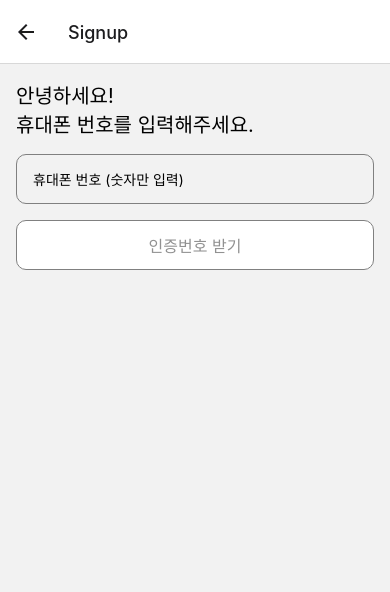
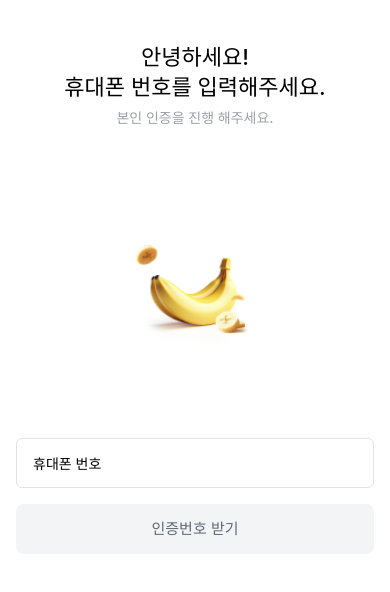
Before and after one commit to UVC-InternShip/project_FE, a React Native app: screen /Signup in a window 390 px wide. Shown: the top 592 px of the page. Built offline with nearby package versions, Linux system fonts and the light colour scheme; no server answers.

Commit message:
🎨 회원가입 페이지 디자인

```diff
--- a/App.tsx
+++ b/App.tsx
@@ -115,7 +115,7 @@ export default function App(): JSX.Element {
           ) : (
             <Stack.Screen name="Auth" component={AuthPage} options={{headerShown: false}} />
           )}
-          <Stack.Screen name="Signup">
+          <Stack.Screen name="Signup" options={{headerShown: false}}>
             {props => <SignupPage {...props} isNavigatorReady={isNavigatorReady} />}
           </Stack.Screen>
           <Stack.Screen name="Search" component={SearchPage} />
--- a/src/page/auth/SignupPage.tsx
+++ b/src/page/auth/SignupPage.tsx
@@ -8,6 +8,7 @@ import {isLoggedInAtom} from '../../store/atom/auth';
 import axios from 'axios';
 import {API_URL} from '../../../config';
 import AsyncStorage from '@react-native-async-storage/async-storage';
+import LocalImage from '../../components/common/LocalImage';
 
 interface SignupPageProps {
   navigation: NavigationProp<any>;
@@ -102,19 +103,28 @@ function SignupPage({navigation, isNavigatorReady}: SignupPageProps): JSX.Elemen
     }
   }, [isNavigatorReady, isLogin, navigation]);
   return (
-    <View style={styles.container}>
+    <View style={styles.outerContainer}>
+      <View style={styles.topContainer}>
         <View style={styles.textContainer}>
-        <Typo color="black" fontSize={20}>
+          <Typo color="black" fontSize={22} style={styles.text}>
             안녕하세요!
           </Typo>
-        <Typo color="black" fontSize={20}>
+          <Typo color="black" fontSize={22} style={styles.text}>
             휴대폰 번호를 입력해주세요.
           </Typo>
+          <Typo color="black" fontSize={14} style={styles.subText}>
+            본인 인증을 진행 해주세요.
+          </Typo>
         </View>
+        <View style={styles.imgContainer}>
+          <LocalImage localAsset={require('../../assets/banana.png')} width={150} height={100} />
+        </View>
+      </View>
+      <View style={styles.bottomContainer}>
         <View style={styles.inputContainer}>
           <TextInput
             style={styles.input}
-          placeholder="휴대폰 번호 (숫자만 입력)"
+            placeholder="휴대폰 번호"
             value={phoneNumber}
             onChangeText={setPhoneNumber}
             keyboardType="numeric"
@@ -122,7 +132,7 @@ function SignupPage({navigation, isNavigatorReady}: SignupPageProps): JSX.Elemen
         </View>
 
         <CustomButton onPress={pressSendBtn} style={styles.button} disabled={!activateBtn}>
-        <Typo color={activateBtn ? 'black' : '#919191'} fontSize={16}>
+          <Typo color={activateBtn ? 'black' : '#606a74'} fontSize={15} style={styles.buttonText}>
             인증번호 받기
           </Typo>
         </CustomButton>
@@ -136,7 +146,7 @@ function SignupPage({navigation, isNavigatorReady}: SignupPageProps): JSX.Elemen
               keyboardType="numeric"
             />
             <CustomButton onPress={checkAuthCode} style={styles.button}>
-            <Typo color="black" fontSize={16}>
+              <Typo color="black" fontSize={15}>
                 인증번호 확인
               </Typo>
             </CustomButton>
@@ -150,23 +160,48 @@ function SignupPage({navigation, isNavigatorReady}: SignupPageProps): JSX.Elemen
               value={nickname}
               onChangeText={setNickname}
             />
-          <CustomButton onPress={pressSingUp} style={styles.button}>
-            <Typo color="black" fontSize={16}>
+            <CustomButton onPress={pressSingUp} style={styles.signupButton}>
+              <Typo color="black" fontSize={15} style={styles.signupText}>
                 회원가입
               </Typo>
             </CustomButton>
           </View>
         )}
       </View>
+    </View>
   );
 }
 
 const styles = StyleSheet.create({
-  container: {
+  outerContainer: {
     paddingHorizontal: 16,
+    backgroundColor: 'white',
+    flex: 1,
+  },
+  topContainer: {
+    flex: 1,
+  },
+  imgContainer: {
+    justifyContent: 'center',
+    alignItems: 'center',
+    flex: 3,
   },
   textContainer: {
-    paddingTop: 16,
+    flex: 2,
+    justifyContent: 'center',
+    alignItems: 'center',
+  },
+  text: {
+    fontWeight: 500,
+    lineHeight: 30,
+  },
+  subText: {
+    fontWeight: 500,
+    color: '#9BA1AA',
+    marginTop: 5,
+  },
+  bottomContainer: {
+    flex: 1,
   },
   inputContainer: {
     marginTop: 16,
@@ -175,19 +210,37 @@ const styles = StyleSheet.create({
     width: '100%',
     paddingHorizontal: 16,
     borderWidth: 1,
-    borderColor: 'gray',
-    borderRadius: 10,
+    borderColor: '#E1E3E6',
+    color: 'black',
+    borderRadius: 6,
     height: 50,
   },
   button: {
     width: '100%',
-    borderWidth: 1,
+    backgroundColor: '#f2f4f6',
     marginTop: 16,
     borderColor: 'gray',
     alignItems: 'center',
     justifyContent: 'center',
-    borderRadius: 10,
+    borderRadius: 8,
     height: 50,
+  },
+  buttonText: {
+    lineHeight: 20,
+  },
+  signupButton: {
+    width: '100%',
+    backgroundColor: '#FDEE55',
+    marginTop: 16,
+    borderColor: 'gray',
+    alignItems: 'center',
+    justifyContent: 'center',
+    borderRadius: 8,
+    height: 50,
+  },
+  signupText: {
+    lineHeight: 20,
+    color: '#1a1b1f',
   },
 });
 
```
Also changed, not shown: src/assets/banana.png (added). Lines whose indentation alone changed are shown as unchanged.
